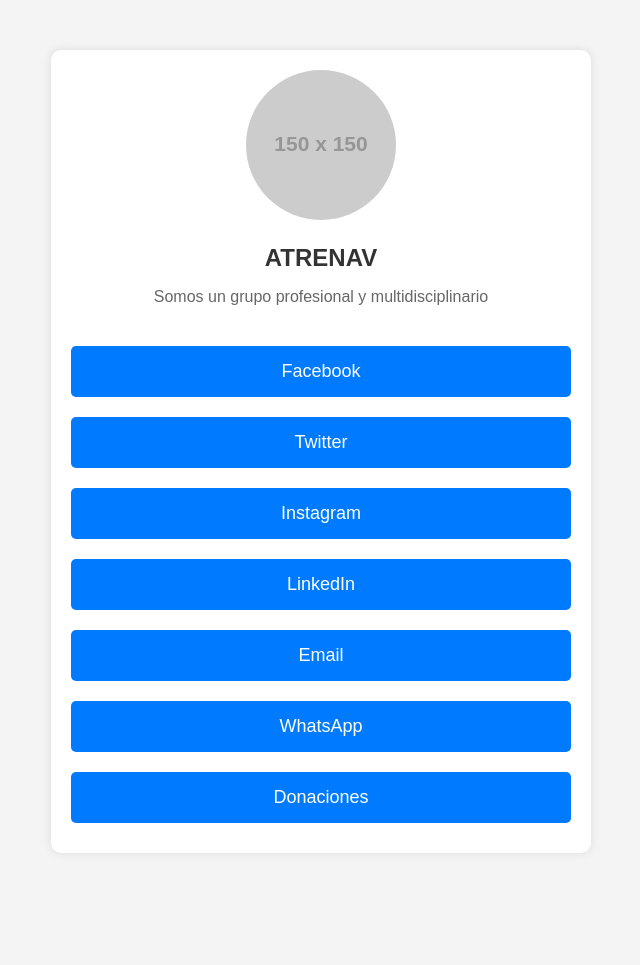
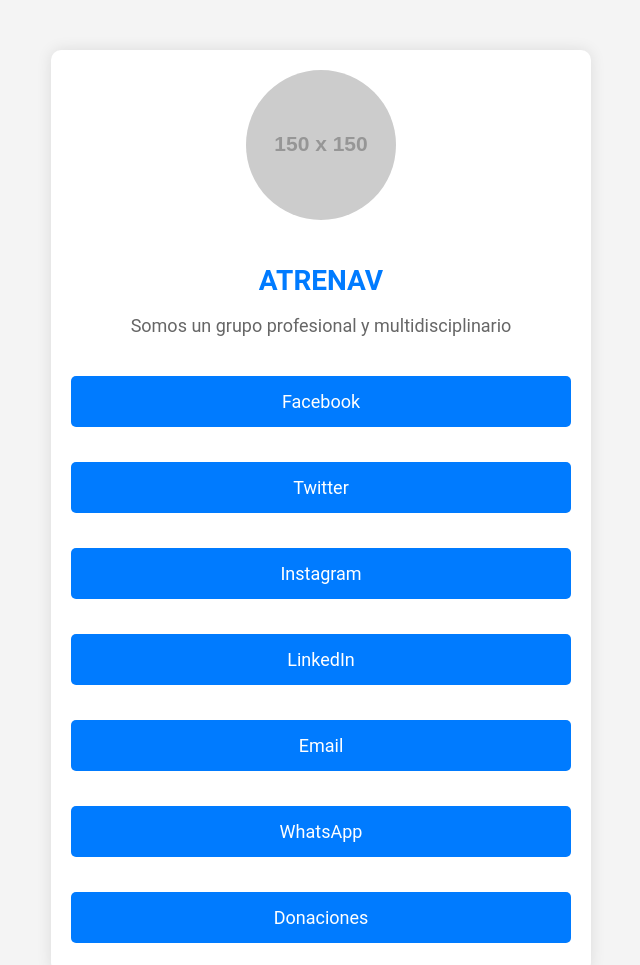
Before and after one commit to AlbertoTreNav/pagina-web-personal, a plain HTML site: page index.html in a window 1280 px wide. Shown: the whole page, without its empty margins (319-959 px from the left). Before the commit the page ends 903 px from the top, so only its background shows below. Drawn offline with Linux system fonts and the light colour scheme; placeholder pictures from the web are drawn by us.

Commit message:
Update styles.css

```diff
--- a/styles.css
+++ b/styles.css
@@ -1,5 +1,5 @@
 body {
-    font-family: Arial, sans-serif;
+    font-family: 'Roboto', sans-serif;
     background-color: #f4f4f4;
     color: #333;
     margin: 0;
@@ -13,7 +13,7 @@ body {
     padding: 20px;
     background-color: #fff;
     border-radius: 10px;
-    box-shadow: 0 0 10px rgba(0, 0, 0, 0.1);
+    box-shadow: 0 0 15px rgba(0, 0, 0, 0.1);
 }
 
 .profile {
@@ -24,20 +24,24 @@ body {
     border-radius: 50%;
     width: 150px;
     height: 150px;
+    margin-bottom: 20px;
 }
 
 h1 {
     margin: 20px 0 10px;
-    font-size: 24px;
+    font-size: 28px;
+    color: #007BFF;
 }
 
 p {
     color: #666;
+    font-size: 18px;
 }
 
 .links {
     display: flex;
     flex-direction: column;
+    gap: 15px;
 }
 
 .link-btn {
@@ -49,6 +53,7 @@ p {
     text-decoration: none;
     border-radius: 5px;
     font-size: 18px;
+    transition: background-color 0.3s ease;
 }
 
 .link-btn:hover {
```
